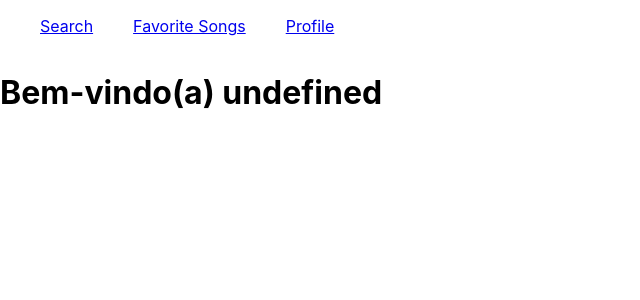
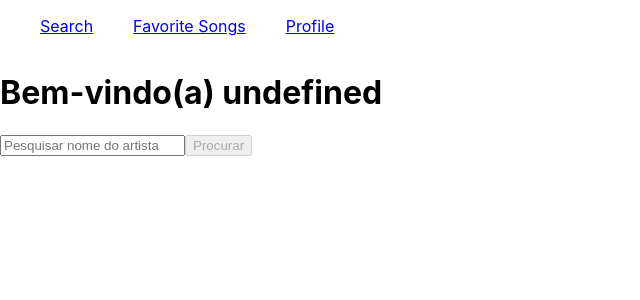
Before and after one commit to zThiago15/trybetunes, a React (Create React App) app: page /search in a window 1280 px wide. Shown: the top 300 px of the page, without its empty margins (0-640 px from the left). Built offline with nearby package versions, Linux system fonts and the light colour scheme.

Commit message:
requisito 5 - criando formulario para pesquisar artistas, texto deve ter ao menos 2 caracteres para habilitar o botao

```diff
--- a/src/pages/Search.js
+++ b/src/pages/Search.js
@@ -2,10 +2,36 @@ import React, { Component } from 'react';
 import Header from '../Header';
 
 export default class Search extends Component {
+  constructor() {
+    super();
+    this.state = {
+      iptSearch: '',
+    };
+    this.handleChange = this.handleChange.bind(this);
+  }
+
+  handleChange({ target }) {
+    const { name, value } = target;
+    this.setState({
+      [name]: value,
+    });
+  }
+
   render() {
+    const { iptSearch } = this.state;
     return (
       <div data-testid="page-search">
         <Header />
+        <form>
+          <input
+            placeholder="Pesquisar nome do artista"
+            name="iptSearch"
+            value={ iptSearch }
+            onChange={ this.handleChange }
+            data-testid="search-artist-input"
+          />
+          <button type="button" disabled={ iptSearch.length < 2 } data-testid="search-artist-button">Procurar</button>
+        </form>
       </div>
     );
   }
```
